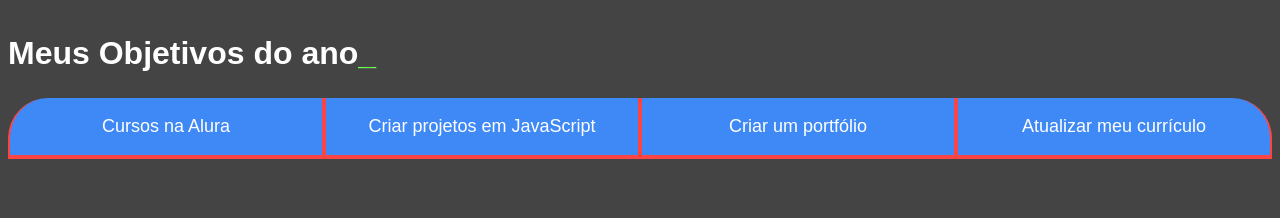
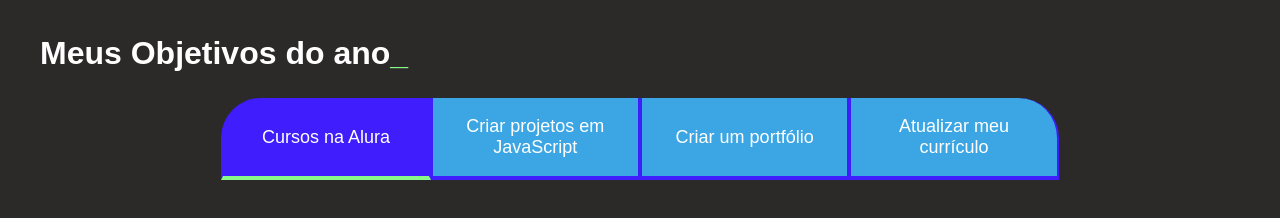
Before and after one commit to helo-stoco/Heloise-Isabela, a plain HTML site: page index.html in a window 1280 px wide. Drawn offline with Linux system fonts and the light colour scheme; a web font is replaced by a local one.

Commit message:
Add files via upload

```diff
--- a/index.html
+++ b/index.html
@@ -7,13 +7,15 @@
     <link rel="stylesheet" href="style.css">
 </head>
 <body>
-    <section class="conteudo-principal"></section>
+    <section class="conteudo-principal">
     <h2 class="titulo-principal">Meus Objetivos do ano<span>_<span></h2>
     <div class="botoes">
-        <button class="botao">Cursos na Alura</button>
+        <button class="botao ativo">Cursos na Alura</button>
         <button class="botao">Criar projetos em JavaScript</button>
         <button class="botao">Criar um portfólio</button>
         <button class="botao">Atualizar meu currículo</button>
     </div>
+    </section>
+    <script src="main.js"></script>
 </body>
 </html>
--- /dev/null
+++ b/main.js
@@ -0,0 +1,10 @@
+const botoes = document.querySelectorAll(".botao");
+for(let i=0;i <botoes.length;i++) {
+    botoes[i].onclick = function(){
+
+        for(let j=0;j<botoes.length;j++){
+            botoes[j].classList.remove("ativo");
+        }
+        botoes[i].classList.add("ativo");
+    }
+}
--- a/style.css
+++ b/style.css
@@ -1,12 +1,12 @@
 @import url(‘https://fonts.googleapis.com/css2?family=Chakra+Petch:wght@400;700&display=swap’);
 
 :root {
-    --cor-de-fundo: #000000bb;
-    --verde: #6FFF57;
+    --cor-de-fundo: #2c2929;
+    --verde: #88fa88;
     --branco: #FFFFFF;
-    --botao-ativo: #fd4444;
-    --botao-inativo: rgb(63, 137, 247);
-    --texto-fundo: rgba(55, 73, 94, 0.3);
+    --botao-ativo: #3f1dfd;
+    --botao-inativo: rgb(60, 166, 228);
+    --texto-fundo: rgba(0, 0, 0, 0.3);
 }
 
  body {
@@ -66,3 +66,8 @@
 .botao:last-child {
     border-radius: 0 40px 0 0;
 }
+
+.ativo {
+    background-color: var(--botao-ativo);
+    border-bottom: 4px solid var(--verde);
+}
```
